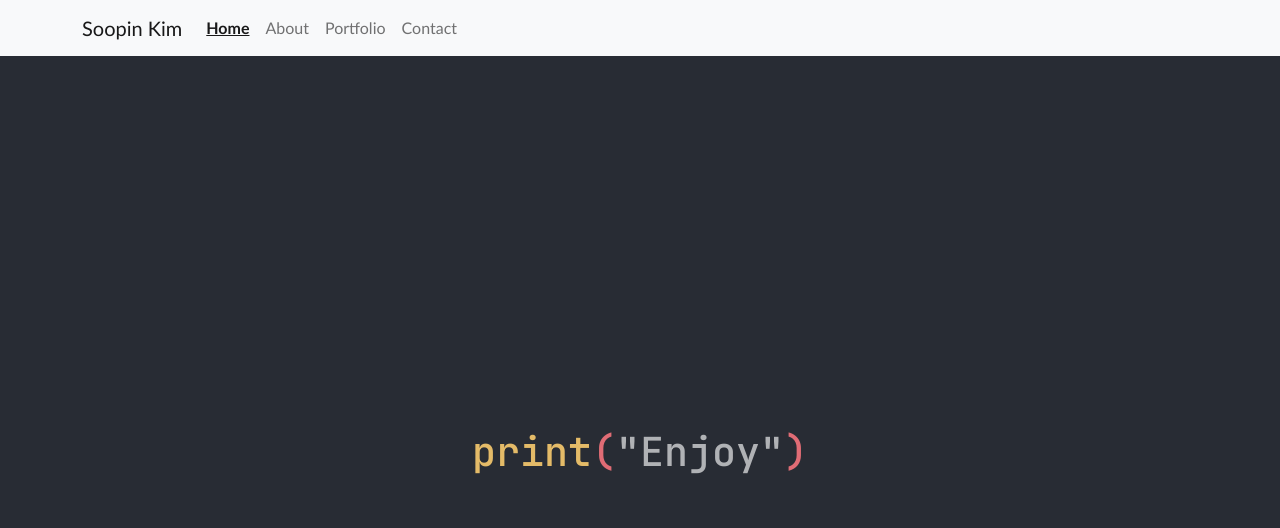
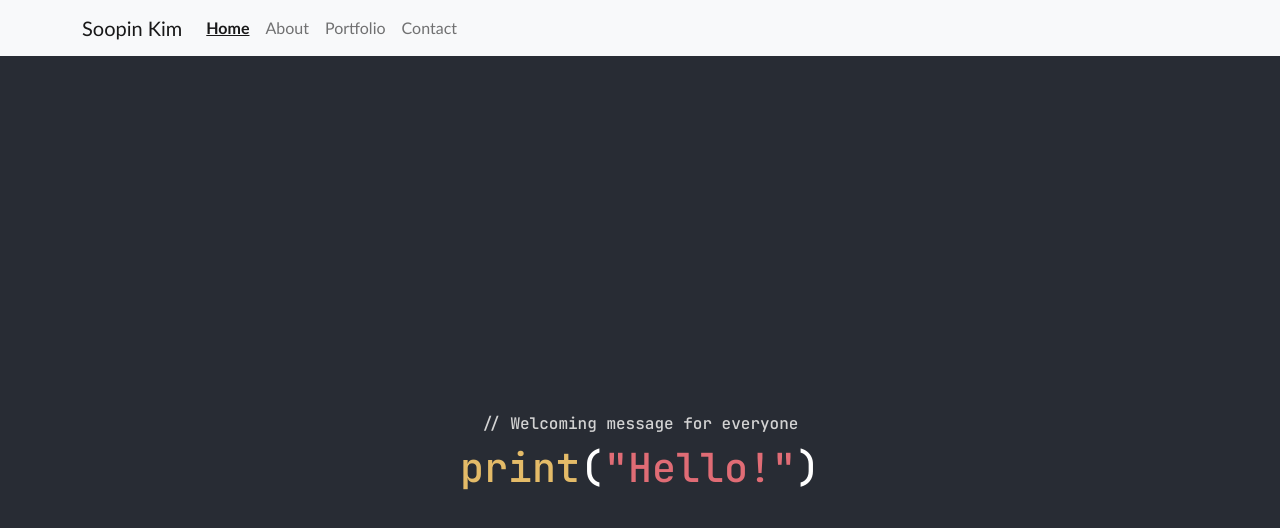
Before and after one commit to elriot/kim_portfolio, a React (Create React App) app: page /#/ in a window 1280 px wide. Shown: the top 528 px of the page. Built offline with nearby package versions, Linux system fonts and the light colour scheme.

Commit message:
add comment, rename classname

```diff
--- a/src/pages/MainPage.js
+++ b/src/pages/MainPage.js
@@ -20,18 +20,19 @@ export const MainPage = () => {
                 setFade(false);
             }, 1000);
 
-        }, 2000);
+        }, 3000);
 
         return () => clearInterval(interval);
     }, []);
 
     return (
         <div className="main-container">
+            <span className="comment-text comment">// Welcoming message for everyone</span>
             <h1 className="main-text">
-                <span className="func1">print</span>
-                <span className="func3">(</span>
-                <span className={`func2 ${fade ? 'fade-out' : ''}`}>"{text}"</span>
-                <span className="func3">)</span>
+                <span className="function-name">print</span>
+                <span className="function-parentheses">(</span>
+                <span className={`animated-text func2 ${fade ? 'fade-out' : ''}`}>"{text}"</span>
+                <span className="function-parentheses">)</span>
             </h1>
         </div>
     );
--- a/src/pages/MainPage2.css
+++ b/src/pages/MainPage2.css
@@ -7,71 +7,36 @@
 .main-container {
     position: absolute;
     background: #282c34;
-    font-size: 2vmin;
+    /* font-size: 2vmin; */
     font-family: JetBrains Mono, monospace;
     height: 100vh;
     width: 100vw;
     display: flex;
+    flex-direction: column;
     justify-content: center;
     align-items: center;
 }
-/* .fadeinout {
-    display: inline-block;
-    animation: fadeInOut 5s ease-in-out infinite;
+.comment {
+    padding-bottom: 0.5em;
 }
-
-@keyframes fadeInOut {
-    0%, 100% { opacity: 0; }
-    50% { opacity: 1; }
-} */
-
-.main-text .func1{
+.comment-text {
+    color: lightgray
+}
+.function-name{
     color: #e4bb68
 }
 
-.main-text .func2{
+.function-parentheses{
     color: white
 }
 
-.main-text .func3{
-    color: #e06c75
-}
-.func2 {
-display: inline-block;
+.animated-text {
+    color: #e06c75;
+    display: inline-block;
     opacity: 1;
     transition: opacity 1s ease-in-out;
 }
 
-.func2.fade-out {
+.fade-out {
     opacity: 0;
 }
-
-/* .string {
-  display: flex;
-  flex-direction: column;
-  text-align: center;
-  animation: move 4s infinite;
-}
-
-.greeting {
-  position: relative;
-  top: 8.6vmin;
-  animation: white-out 5s infinite;
-} */
-
-
-.en {
-  color: #fa8231;
-}
-
-.es {
-  color: white;
-}
-
-.de {
-  color: #c678dd;
-}
-
-.it {
-  color: #a9b0bd;
-}
```
